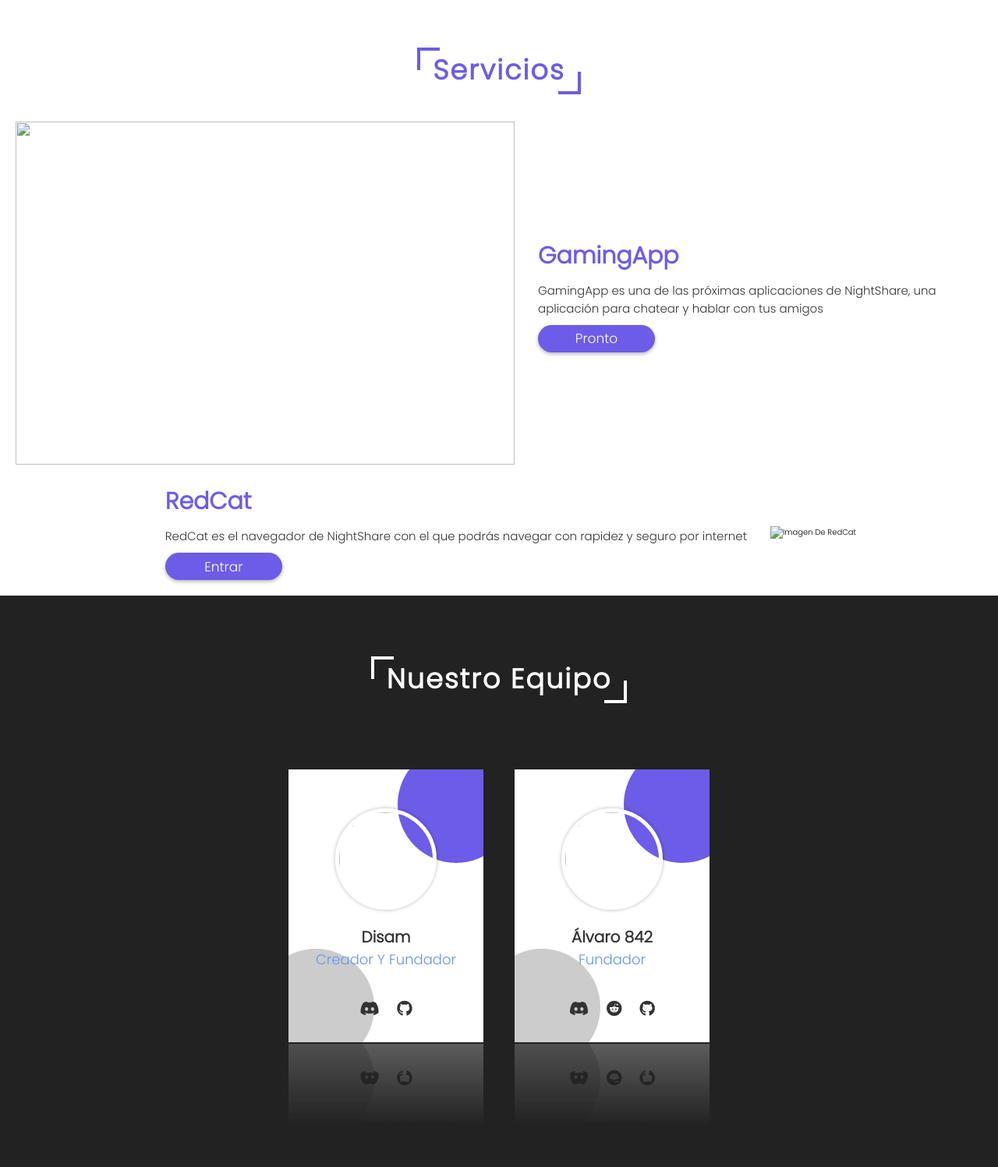
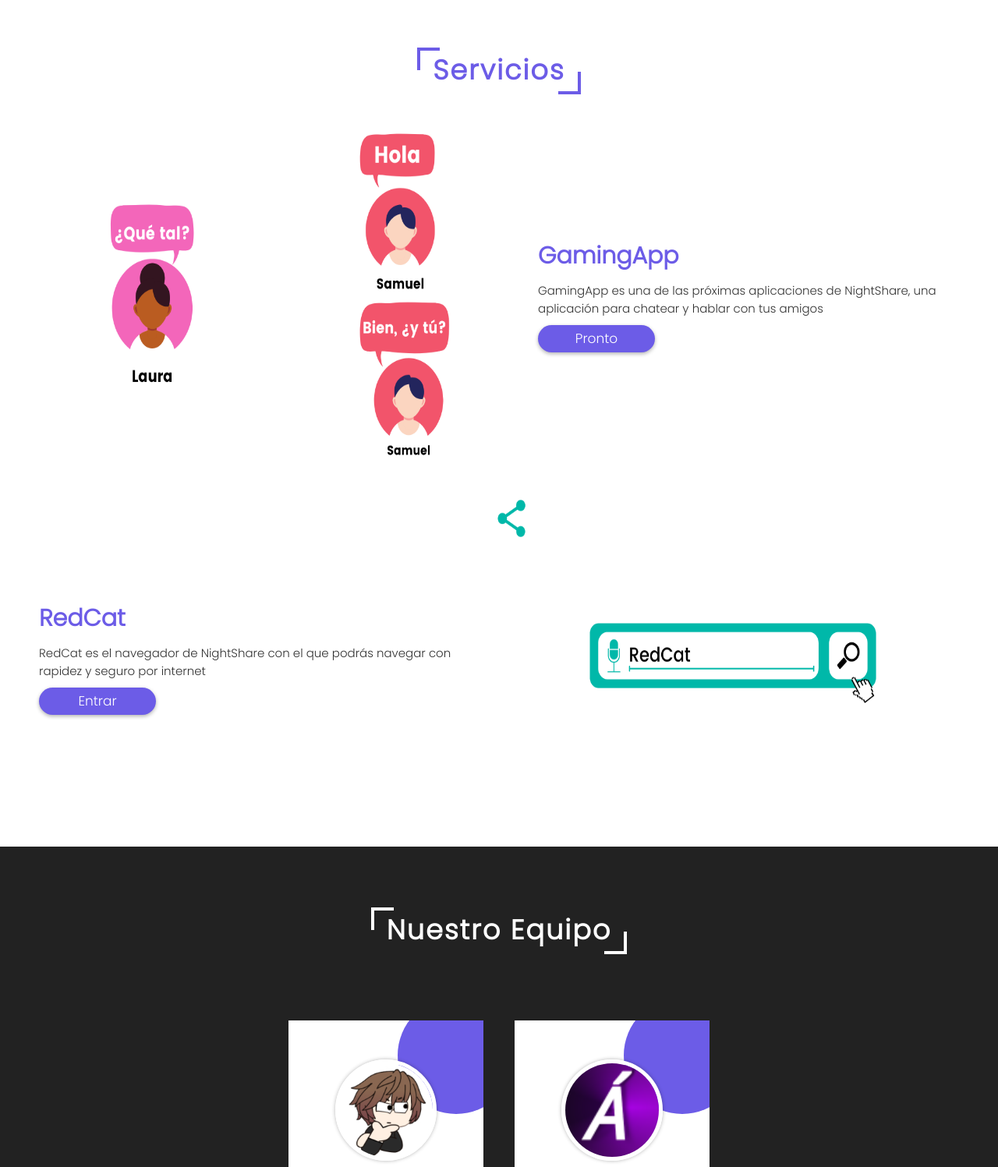
Before and after one commit to nightshares/nightshares.github.io, a plain HTML site: page index.html in a window 1280 px wide. Shown: the part 1127-2624 px from the top of the page at 78% size. Drawn offline with nearby package versions, Linux system fonts and the light colour scheme; files whose address does not match are found by name.

Commit message:
Update index.html

```diff
--- a/index.html
+++ b/index.html
@@ -63,7 +63,7 @@
   </div>
 
   <div class="image">
-    <img src="images/about-image.svg" alt="">
+    <img src="about-image.svg" alt="">
   </div>
 
 </div>
@@ -77,7 +77,7 @@
 <div class="row">
 
   <div class="image">
-    <img src="images/gamingapp_image.png" alt="">
+    <img src="gamingapp_image.png" alt="">
   </div>
   <div class="content">
     <h3>GamingApp</h3>
@@ -95,7 +95,7 @@
     <a href="redcat.html" target="_blank"><button class="btn">Entrar</button></a>
   </div>
   <div class="image">
-    <img src="images/redcat_image.png" alt="Imagen de RedCat">
+    <img src="redcat_image.png" alt="Imagen de RedCat">
   </div>
 
 </div>
@@ -110,7 +110,7 @@
 
 <div class="card">
   <div class="image">
-    <img src="images/trabajador1.png" alt="">
+    <img src="trabajador1.png" alt="">
   </div>
   <div class="info">
     <h3><Datag>Disam</Datag></h3>
@@ -124,7 +124,7 @@
 
 <div class="card">
   <div class="image">
-    <img src="images/trabajador2.png" alt="">
+    <img src="trabajador2.png" alt="">
   </div>
   <div class="info">
     <h3>Álvaro 842</h3>
@@ -149,7 +149,7 @@
 <div class="row">
 
   <div class="image">
-    <img src="images/contact-image.png" alt="">
+    <img src="contact-image.png" alt="">
   </div>
 
   <div class="form-container">
@@ -180,7 +180,7 @@
 <div class="row">
 
 <div class="image">
-  <img src="images/faq-image.svg" alt="">
+  <img src="faq-image.svg" alt="">
 </div>
 
 <div class="accordion-container">
```
